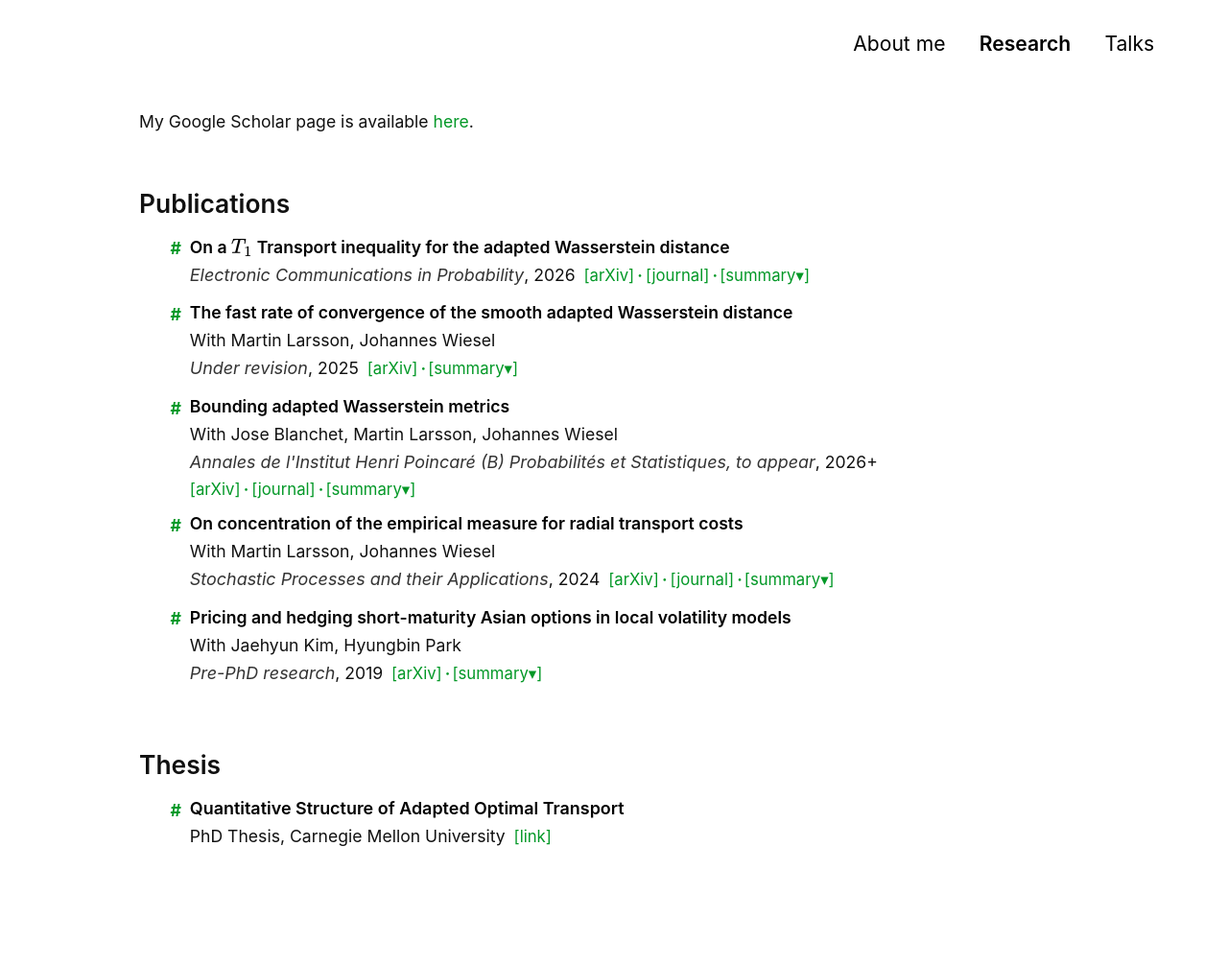
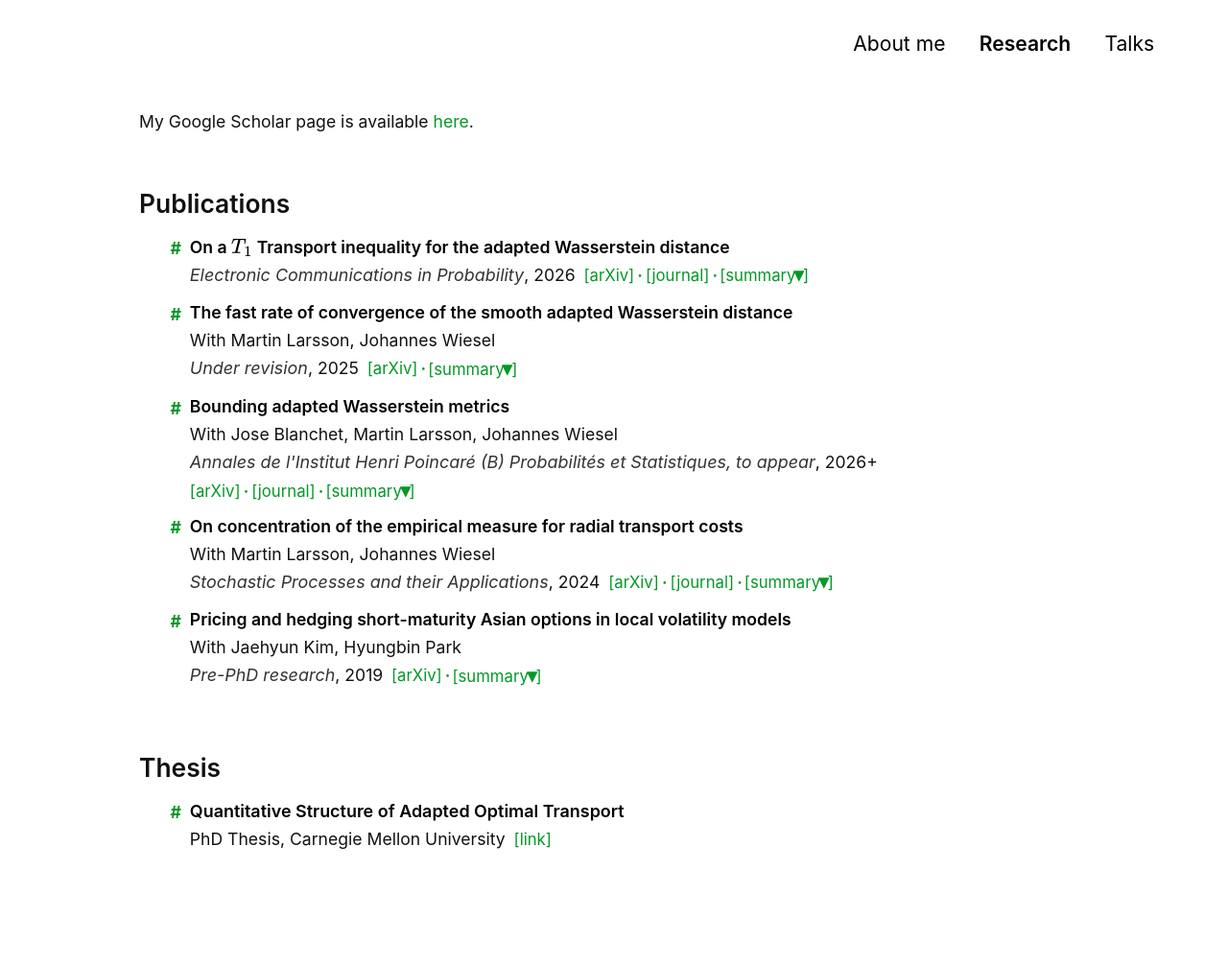
Before and after one commit to Jonghwap/Jonghwap.github.io, a Jekyll site: the page built from research.md, in a window 1280 px wide. Shown: the whole page at 96% size. Built offline with Jekyll 4.4.1, drawn with Linux system fonts in a browser that asks for light colours; a style sheet for code colours, icons or effects is not loaded.

Commit message:
Tighten and enlarge summary arrow

```diff
--- a/assets/css/style-no-dark-mode.scss
+++ b/assets/css/style-no-dark-mode.scss
@@ -245,12 +245,16 @@
   margin-right: 0;
 }
 
-.summary-arrow {
-  margin-left: 0.00em; // summary와 ▾ 사이의 간격 0.04
+.summary-toggle .summary-arrow {
+  font-size: 1.15em; // ▾ 글자 크기
+  margin-left: -0.06em; // ▾ 글리프 자체의 왼쪽 여백을 상쇄
+  margin-right: -0.05em; // 오른쪽 대괄호와의 불필요한 여백도 상쇄
+  transform: scale(1.2); // ▾를 시각적으로 확실히 키움
+  transform-origin: center;
 }
 
-.summary-toggle .summary-arrow {
-  font-size: 1em; // ▾ 크기
+.summary-toggle.is-open .summary-arrow {
+  transform: scale(1.2) rotate(180deg);
 }
 
 .summary-toggle:hover .summary-label,
```
